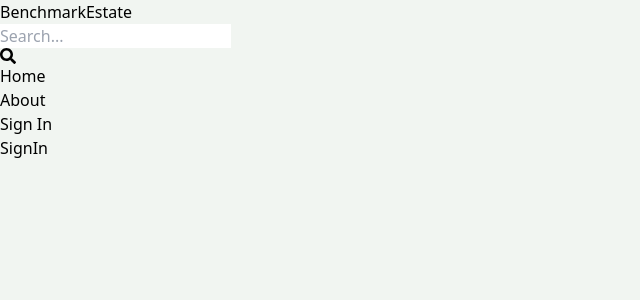
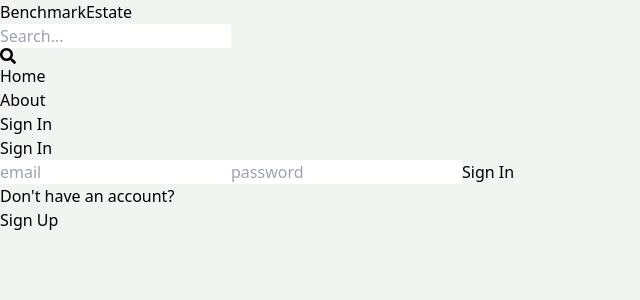
Before and after one commit to MayuMhaske8446/Mearn-Estate, a React (Vite) app in the folder client/: page /sign-in in a window 1280 px wide. Shown: the top 300 px of the page, without its empty margins (0-640 px from the left). Built offline with nearby package versions, Linux system fonts and the light colour scheme.

Commit message:
Complete sign-in page and functionality with UI

```diff
--- a/client/src/pages/SignIn.jsx
+++ b/client/src/pages/SignIn.jsx
@@ -1,11 +1,83 @@
-import React from 'react'
+import React, { useState } from "react";
+import { Link, useNavigate} from "react-router-dom";
 
 function SignIn() {
+  const [formData, setFormData] = useState({});
+  const [error, setError] = useState(null);
+  const [loading, setLoading] = useState(false);
+  const navigate = useNavigate();
+
+  const handleChange = (e) => {
+    setFormData({
+      ...formData,
+      [e.target.id]: e.target.value,
+    });
+  };
+
+  const handleSubmit = async (e) => {
+    e.preventDefault();
+    try {
+      setLoading(true);
+
+      const res = await fetch("/api/auth/signin", {
+        method: "POST",
+        headers: {
+          "Content-Type": "application/json",
+        },
+        body: JSON.stringify(formData),
+      });
+
+      const data = await res.json();
+
+      if (data.success === false) {
+        setLoading(false);
+        setError(data.message);
+        return;
+      }
+      setLoading(false);
+      setError(null);
+      navigate("/");
+    } catch (error) {
+      setLoading(true);
+      setError(error.message);
+    }
+  };
+
   return (
-    <div>
-      SignIn
+    <div className="p-3 max-w-lg mx-auto">
+      <h1 className="text-3xl text-center font-semibold my-7">Sign In</h1>
+      <form onSubmit={handleSubmit} className="flex flex-col gap-4">
+        <input
+          type="email"
+          placeholder="email"
+          className="border p-3 rounded-lg"
+          id="email"
+          onChange={handleChange}
+        />
+        <input
+          type="password"
+          placeholder="password"
+          className="border p-3 rounded-lg"
+          id="password"
+          onChange={handleChange}
+        />
+        <button
+          disabled={loading}
+          className="bg-slate-700 text-white p-3 rounded-lg uppercase
+          hover:opacity-90 disabled:opacity-80"
+        >
+          {loading ? "Loading..." : "Sign In"}
+        </button>
+      </form>
+      <div className="flex gap-2 mt-5">
+        <p>Don't have an account?</p>
+        <Link to={"/sign-up"}>
+          <span className="text-blue-700">Sign Up</span>
+        </Link>
+      </div>
+      {error && <p className="text-red-500 mt-5">{error}</p>}
     </div>
-  )
+  );
 }
 
 export default SignIn;
```
